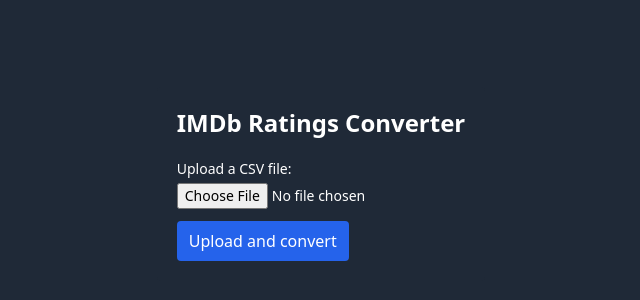
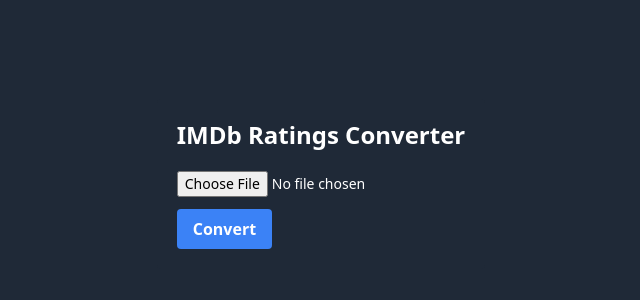
Before and after one commit to fjbarrett/imdb-ratings-to-json-browser, a Next.js app: page / in a window 1280 px wide. Shown: the part 216-516 px from the top of the page, without its empty margins (319-959 px from the left). Built offline with nearby package versions, Linux system fonts and the light colour scheme.

Commit message:
Add comments a error handling

```diff
--- a/src/pages/index.js
+++ b/src/pages/index.js
@@ -11,35 +11,57 @@
   const [jsonData, setJsonData] = useState(null);
   // State to store copy success message
   const [copySuccess, setCopySuccess] = useState(false);
+  // State to store error message
+  const [errorMessage, setErrorMessage] = useState(null);
 
   // Function to handle file upload event
   const onFileChange = (event) => {
+    // Reset error message
+    setErrorMessage(null);
     // Update the state on file change
     setFile(event.target.files[0]);
   };
 
+  // Function to handle form submission event
   const onFormSubmit = (event) => {
     event.preventDefault();
     if (!file) return;
 
+    // Parse the CSV file using PapaParse library
     Papa.parse(file, {
       header: true,
       complete: function (results) {
+        // Check if the CSV file contains the required columns
+        if (
+          !results.meta.fields.includes("Title") ||
+          !results.meta.fields.includes("Your Rating")
+        ) {
+          // Set error message if the required columns are missing
+          setErrorMessage(
+            "The uploaded CSV file is not from IMDb or is in an improper format. Please make sure the file contains 'Title' and 'Your Rating' columns."
+          );
+          return;
+        }
+
+        // Convert the parsed data to JSON format
         const jsonArray = results.data.map((row) => ({
           title: row.Title,
           rating: row["Your Rating"],
         }));
 
+        // Update the state with the converted JSON data
         setJsonData(jsonArray);
       },
     });
   };
 
+  // Function to copy the JSON data to clipboard
   const copyToClipboard = () => {
     navigator.clipboard.writeText(JSON.stringify(jsonData, null, 2));
     setCopySuccess(true);
   };
 
+  // Render the Home component
   return (
     <div className="flex flex-col items-center justify-center min-h-screen bg-gray-800 py-2">
       <div className="bg-gray-800 text-white rounded p-5">
@@ -47,33 +69,40 @@
 
         <form onSubmit={onFormSubmit} className="space-y-3">
           <label className="block text-sm font-medium">
-            Upload a CSV file:
-            <input
-              type="file"
-              accept=".csv"
-              onChange={onFileChange}
-              className="mt-1 block w-full"
-            />
+            {/* Input field to upload CSV file */}
+            <input type="file" onChange={onFileChange} />
           </label>
+
+          {/* Button to submit the form */}
           <button
             type="submit"
-            className="px-3 py-2 bg-blue-600 text-white rounded"
+            className="bg-blue-500 hover:bg-blue-700 text-white font-bold py-2 px-4 rounded"
           >
-            Upload and convert
+            Convert
           </button>
         </form>
 
+        {/* Display error message if there is an error */}
+        {errorMessage && (
+          <div className="mt-5">
+            <h2 className="text-lg font-bold mb-3">Error:</h2>
+            <p>{errorMessage}</p>
+          </div>
+        )}
+
+        {/* Display the converted JSON data */}
         {jsonData && (
-          <div className="mt-5 space-y-3 relative">
+          <div className="mt-5">
+            <h2 className="text-lg font-bold mb-3">Converted Data:</h2>
+            <pre>{JSON.stringify(jsonData, null, 2)}</pre>
+
+            {/* Button to copy the JSON data to clipboard */}
             <button
+              className="bg-blue-500 hover:bg-blue-700 text-white font-bold py-2 px-4 rounded mt-3"
               onClick={copyToClipboard}
-              className="px-3 py-2 bg-green-500 text-white rounded absolute top-2 right-2"
             >
-              {copySuccess ? "Copied!" : "Copy"}
+              {copySuccess ? "Copied!" : "Copy to Clipboard"}
             </button>
-            <pre className="border rounded p-3 bg-gray-800 font-mono text-sm">
-              <code>{JSON.stringify(jsonData, null, 2)}</code>
-            </pre>
           </div>
         )}
       </div>
```
